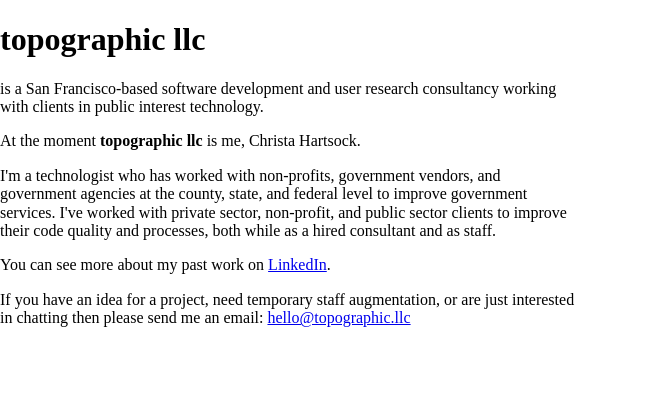
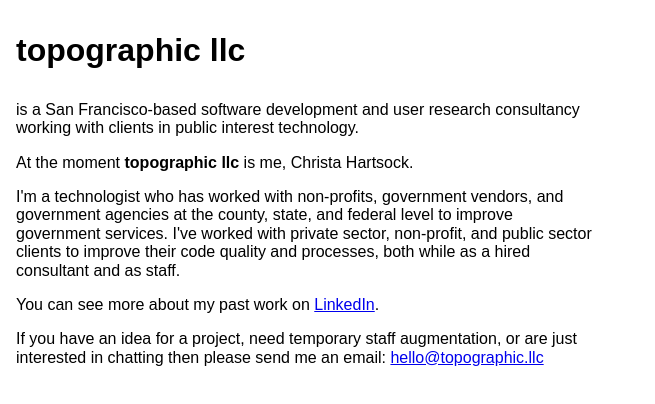
Before and after one commit to hartsick/topographic.llc, a plain HTML site: page index.html in a window 1280 px wide. Shown: the whole page, without its empty margins (0-655 px from the left). Drawn offline with Linux system fonts and the light colour scheme.

Commit message:
Basic styles

```diff
--- a/css/web.css
+++ b/css/web.css
@@ -1,3 +1,12 @@
-body p {
+body {
+    margin: 2em 1em;
+    font-family: sans-serif;
+}
+
+h1 {
+    margin: 1em 0;
+}
+
+p {
     max-width: 580px;
 }
```
